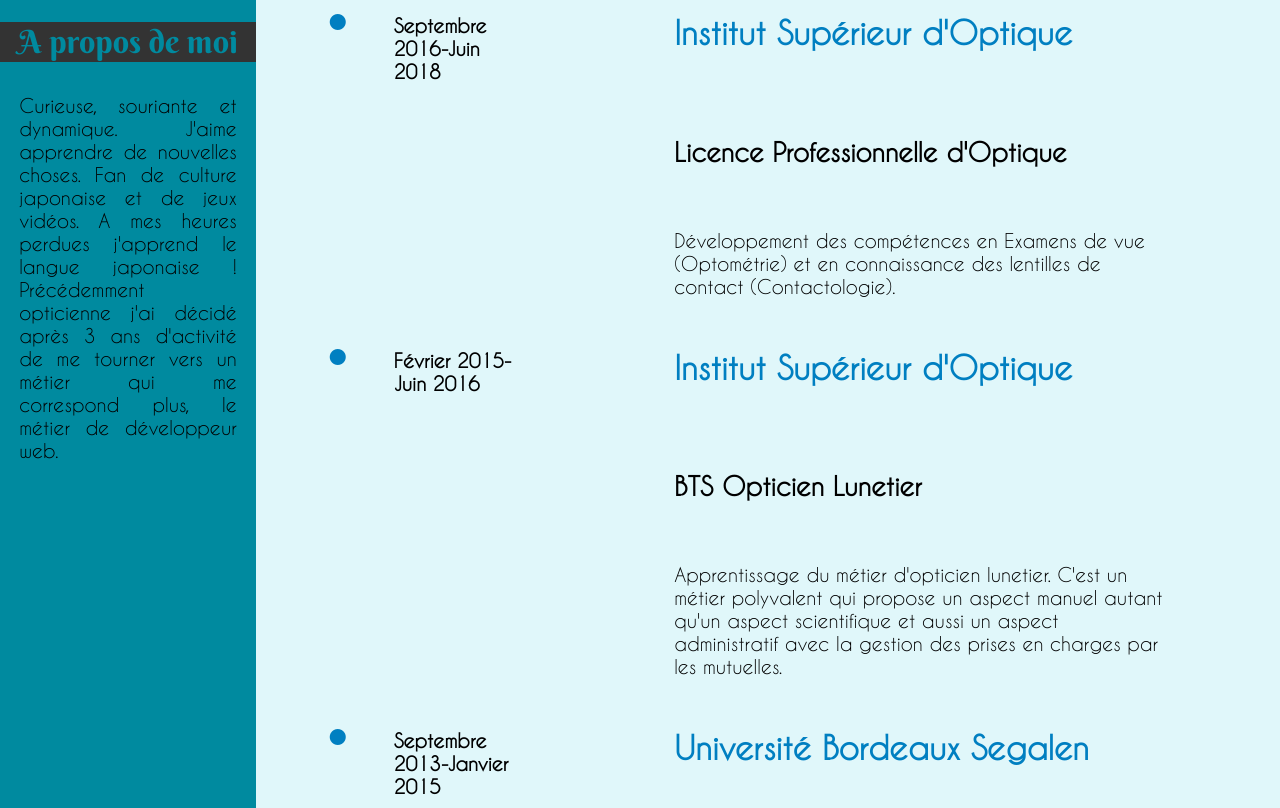
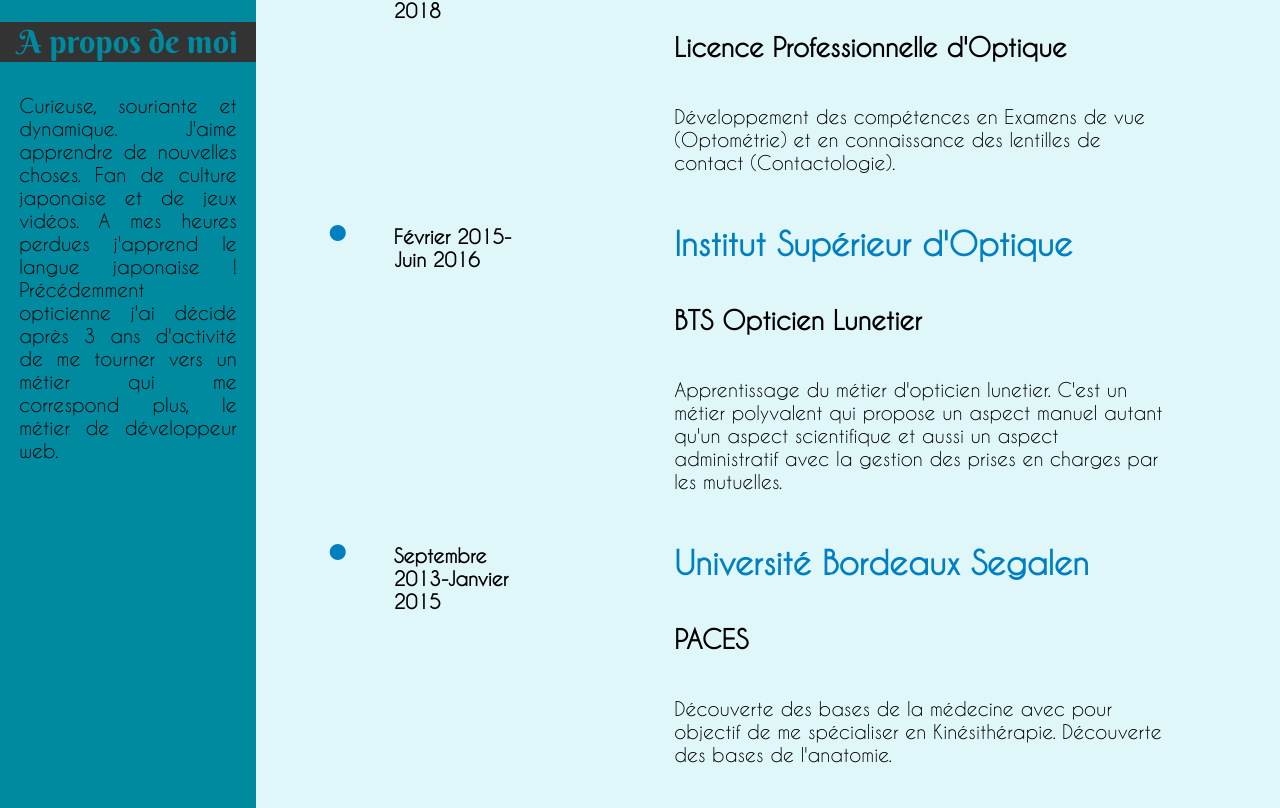
Before and after one commit to Laura33150/Projet-2, a plain HTML site: page index.html in a window 1280 px wide. Shown: the part 730-1538 px from the top of the page. Drawn offline with Linux system fonts and the light colour scheme; files whose address does not match are found by name.

Commit message:
Modifications police

```diff
--- a/index.html
+++ b/index.html
@@ -4,6 +4,7 @@
 		<meta charset="utf-8" />
 		<link rel="stylesheet" type="text/css" href="projet2.css" />
 		<script src="https://kit.fontawesome.com/0a6eb05b8b.js" crossorigin="anonymous"></script>
+		<link rel="shortcut icon" type="image/jpg" href="C:\Users\lola3\Documents\Projets\Projet2\favicon" />
 		<title>CV de Laura Queyla</title>
 	</head>
 	<body>
@@ -180,10 +181,10 @@
 							<h2><span class="logo"><i class="fas fa-pencil-alt"></i></span>Recommandations</h2>
 							<div class="mes_recommandations">
 								<div class="recommandation1">
-							<h5>SEBASTIEN DESBOUCHAGES</h5>
+									<h5>SEBASTIEN XD</h5>
 									<p>Mentor</p>
 									<p>Téléphone: 06XXXXX</p>
-							<p>Email: sebastien.contact@gmail.com</p>
+									<p>Email: sebastien@email.com</p>
 								</div>
 								<div class="recommandation2">
 									<h5>PIERRE LEBRUSQ COLOMBO</h5>
--- a/projet2.css
+++ b/projet2.css
@@ -2,7 +2,6 @@
     font-family: 'caviar_dreamsregular';
     src: url('polices/CaviarDreams-webfont.eot');
     src: url('polices/CaviarDreams-webfont.eot?#iefix') format('embedded-opentype'),
-         url('polices/CaviarDreams-webfont.woff2') format('woff2'),
          url('polices/CaviarDreams-webfont.woff') format('woff'),
          url('polices/CaviarDreams-webfont.ttf') format('truetype'),
          url('polices/CaviarDreams-webfont.svg#caviar_dreamsregular') format('svg');
@@ -14,7 +13,6 @@
     font-family: 'berkshire_swashregular';
     src: url('polices/berkshireswash-regular-webfont.eot');
     src: url('polices/berkshireswash-regular-webfont.eot?#iefix') format('embedded-opentype'),
-         url('polices/berkshireswash-regular-webfont.woff2') format('woff2'),
          url('polices/berkshireswash-regular-webfont.woff') format('woff'),
          url('polices/berkshireswash-regular-webfont.ttf') format('truetype'),
          url('polices/berkshireswash-regular-webfont.svg#berkshire_swashregular') format('svg');
@@ -24,9 +22,11 @@
 }
 
 /* reset css */
-body{margin:0;}
-
-
+body
+{
+	margin:0;
+	font-family: 'caviar_dreamsregular', serif;
+}
 
 #bloc_page
 {
@@ -35,6 +35,7 @@ body{margin:0;}
 	background-color: #E0F7FA;
 	padding-right: 2.5em;
 }
+
 h4
 {
 	margin-top: 0;
@@ -54,7 +55,6 @@ header
 
 header h1
 {
-	font-family: 'caviar_dreamsregular', serif;
 	font-size: 3.5em;
 	font-weight: normal;
 	text-transform: uppercase;
@@ -68,7 +68,6 @@ h1 span
 
 header h2
 {
-	font-family: 'caviar_dreamsregular', serif;
 	margin-left: 5.5em;
 	font-size: 2em;
 }
@@ -79,20 +78,22 @@ h2 span
 	text-decoration-color: #007FC1;
 	text-underline-position: under;
 }
+
 #bloc_a_propos
 {
-	font-family: 'caviar_dreamsregular';
 	display: flex;
 	flex-direction: column;
 	background-color: #008A9F;
 	width: 25%;
 	word-wrap: break-word;
 }
+
 .photo
 {
 	display: flex;
 	justify-content: center;
 }
+
 img
 {
 	display: flex;
@@ -135,7 +136,7 @@ a:visited
 
 .titre_gauche
 {
-	font-family: 'berkshire_swashregular';
+	font-family: 'berkshire_swashregular',serif;
 	text-align: center;
 	background-color: #333333;
 	color: #008A9F;
@@ -154,6 +155,7 @@ a:visited
 	display: flex;
 	justify-content: center;
 }
+
 .icon
 {
 	display: flex;
@@ -162,9 +164,9 @@ a:visited
 	border-radius: 50%;
 	padding: 0.5em;
 }
+
 article
 {
-	font-family: 'caviar_dreamsregular';
 	display: flex;
 	flex-direction: column;
 	position: relative;
@@ -175,11 +177,12 @@ article p
 	font-size: 1.2em;
 }
 
-.experiences
+.experiences, .formations, .recommandations
 {
 	display: flex;
 	flex-flow: column wrap;
 }
+
 .logo
 {
 	margin-right: 2em;
@@ -187,43 +190,23 @@ article p
 
 }
 
-.une_experience
+.une_experience, .une_formation
 {
 	display: flex;
 	justify-content: space-around;
 	margin-top: 2em;
 }
 
-.experience_date
+.experience_date, .formation_date
 {
 	width: 20%;
 	display: flex;
 	color: #007FC1;
 }
 
-.experience_contenu
+.experience_contenu, .formation_contenu
 {
 	width: 50%;
-}
-
-.formations
-{
-	display: flex;
-	flex-flow: column wrap;
-}
-
-.une_formation
-{
-	display: flex;
-	justify-content: space-around;
-	margin-top: 2em;
-}
-
-.formation_date
-{
-	width: 20%;
-	display: flex;
-	color: #007FC1;
 }
 
 .date
@@ -233,22 +216,16 @@ article p
 	color: black;
 	font-size: 1.2em;
 }
-.formation_contenu
-{
-	width: 50%;
-	display: flex;
-	flex-direction: column;
-}
+
 section
 {
-	font-family: 'caviar_dreamsregular';
 	position: relative;
 }
 
 
 article h2
 {
-	font-family: 'berkshire_swashregular';
+	font-family: 'berkshire_swashregular',serif;
 	text-align: justify;
 	border-bottom: 2px solid #007FC1;
 	margin-top: 5%;
@@ -264,12 +241,6 @@ article h4
 article h5
 {
 	font-size: 1.6em;
-}
-
-.recommandations
-{
-	display: flex;
-	flex-flow: column wrap;
 }
 
 .mes_recommandations
@@ -363,19 +334,13 @@ article h5
 		font-size: 1.7em;
 	}
 
-	.recommandation1
+	.recommandation1, .recommandation2
 	{
 		margin-left: 2em;
 		margin-right: 2em;
 		font-size: 0.9em;
 	}
 
-	.recommandation2
-	{
-		margin-left: 2em;
-		margin-right: 2em;
-		font-size: 0.9em;
-	}
 
 @media all and (max-width: 500px)
 {
@@ -418,4 +383,5 @@ article h5
 	{
 		display: block;
 	}
+
 }
```
Also changed, not shown: favicon/favicon.jpg (added). Lines whose indentation alone changed are shown as unchanged.
